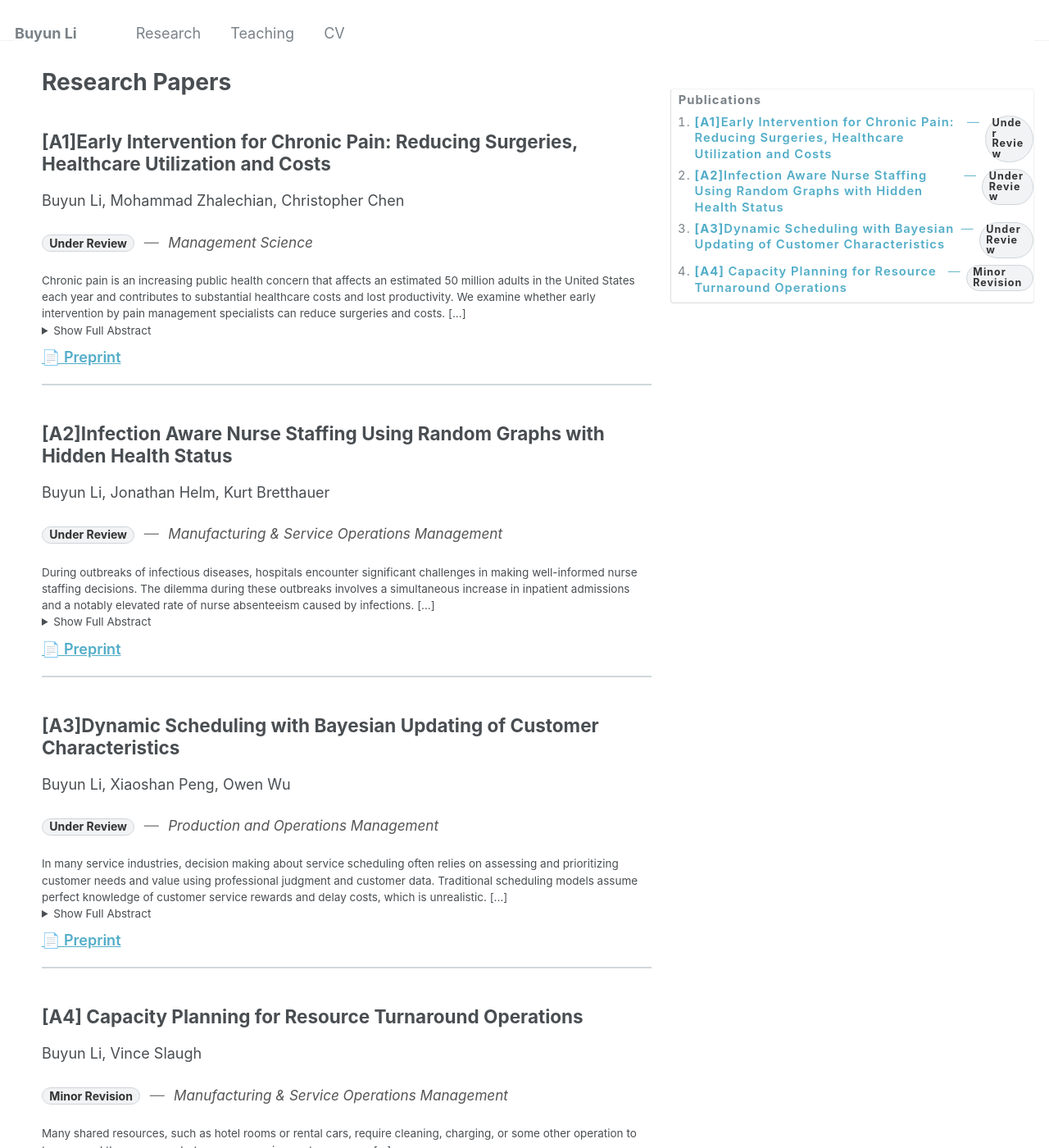
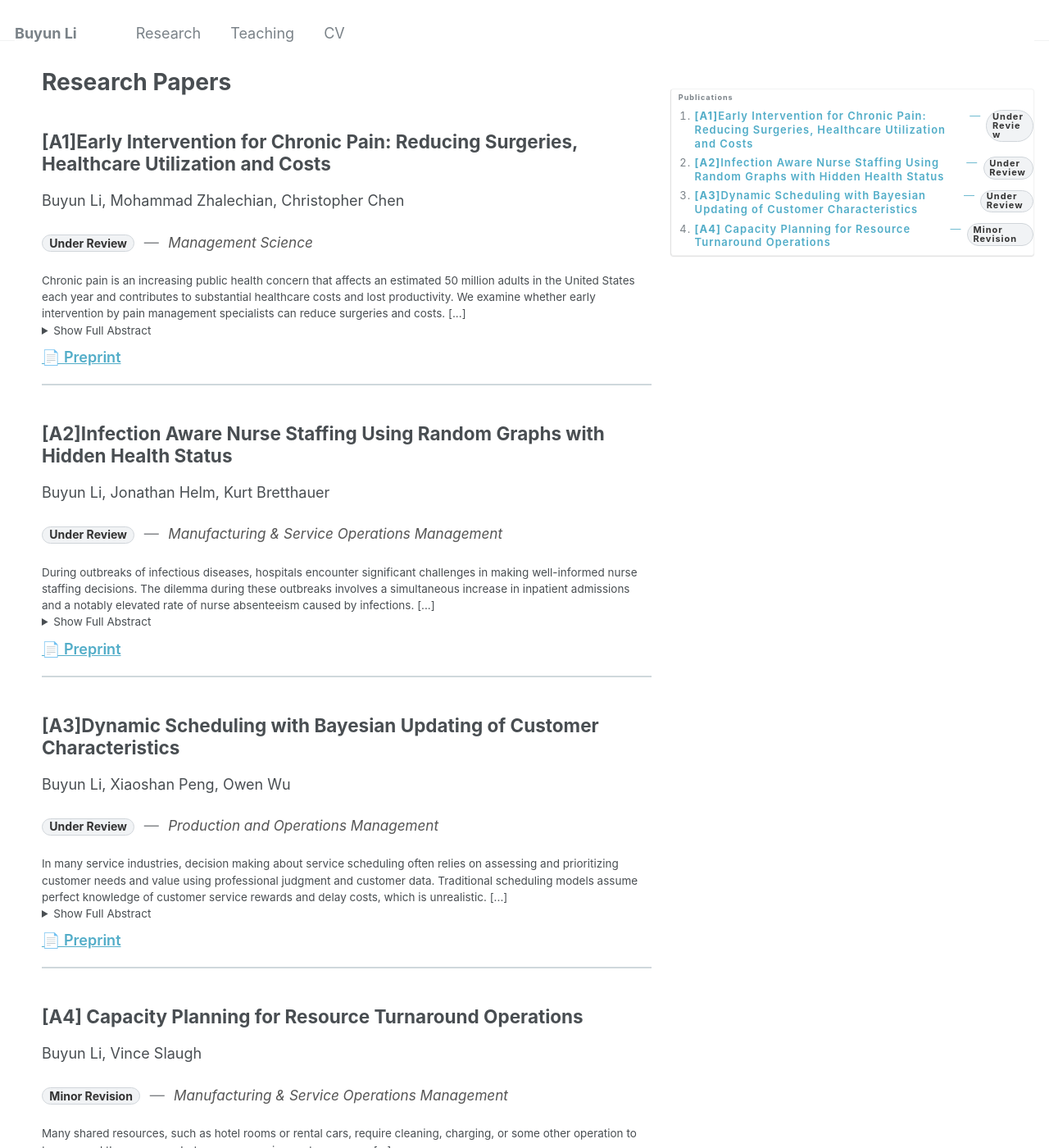
Before and after one commit to BuyunLi/BuyunLi.github.io, a Jekyll site: the page built from _pages/publications.md, in a window 1280 px wide and 1400 px high. Shown: the whole window at 82% size. Built offline with Jekyll 4.4.1, drawn with Linux system fonts in a browser that asks for light colours.

Commit message:
Update _custom.scss

```diff
--- a/_sass/_custom.scss
+++ b/_sass/_custom.scss
@@ -143,13 +143,13 @@
 .pub__link:hover { text-decoration: underline; }
 
 .toc--right {
-  font-size: 0.82rem;   /* ← tweak this: try 0.80rem or 0.75rem if you want smaller */
+  font-size: 0.72rem;   /* ← tweak this: try 0.80rem or 0.75rem if you want smaller */
   line-height: 1.3;
 }
 
 /* Keep headings a touch larger than the base, but still small */
-.toc--right .toc__title   { font-size: 1.0em; }  /* = 0.82rem */
-.toc--right .toc__section { font-size: 0.95em; } /* ~0.78rem */
+.toc--right .toc__title   { font-size: 0.7em; }  /* = 0.82rem */
+.toc--right .toc__section { font-size: 0.65em; } /* ~0.78rem */
 
 /* Ensure list markers (1., 2., …) and links use the base */
 .toc--right .toc__list,
```
